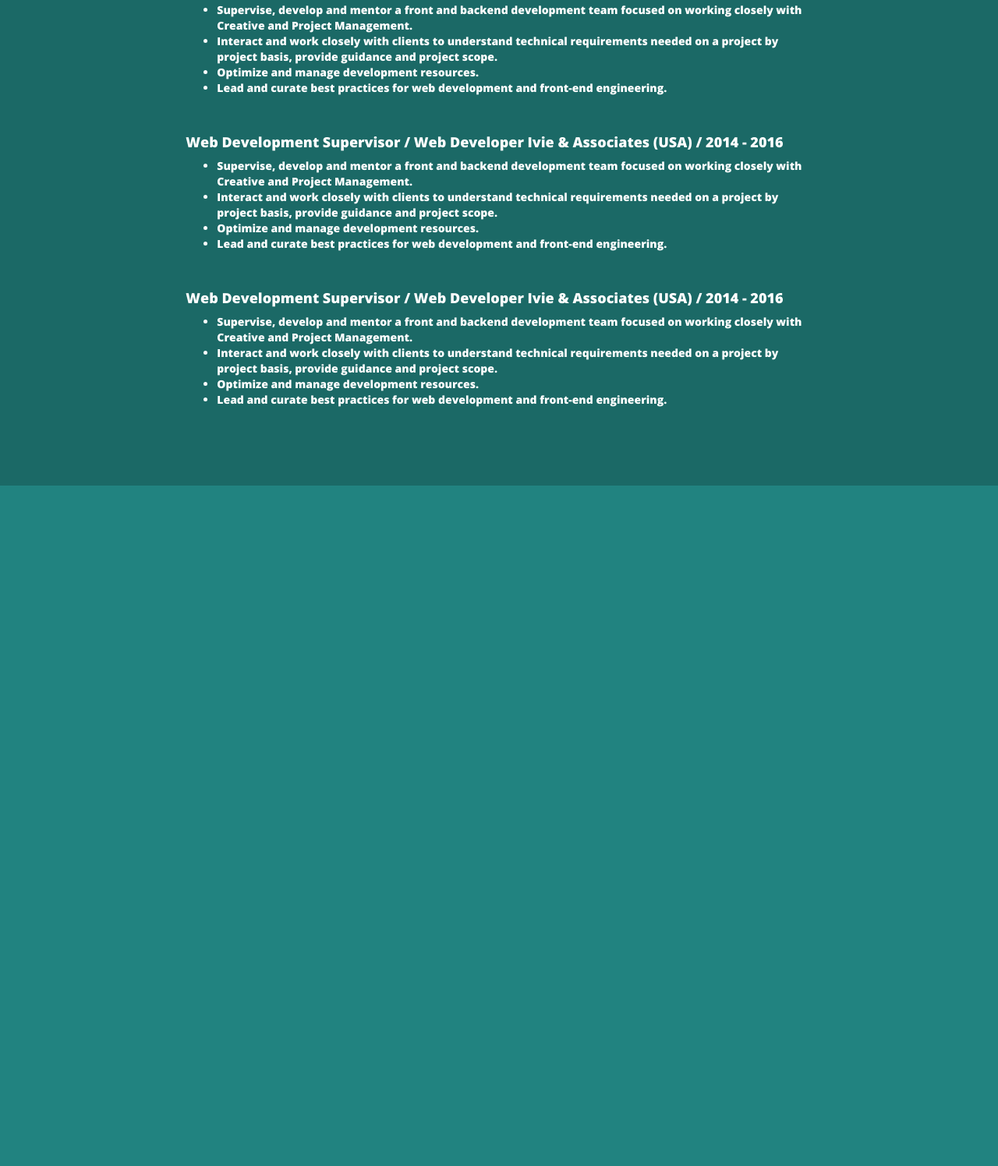
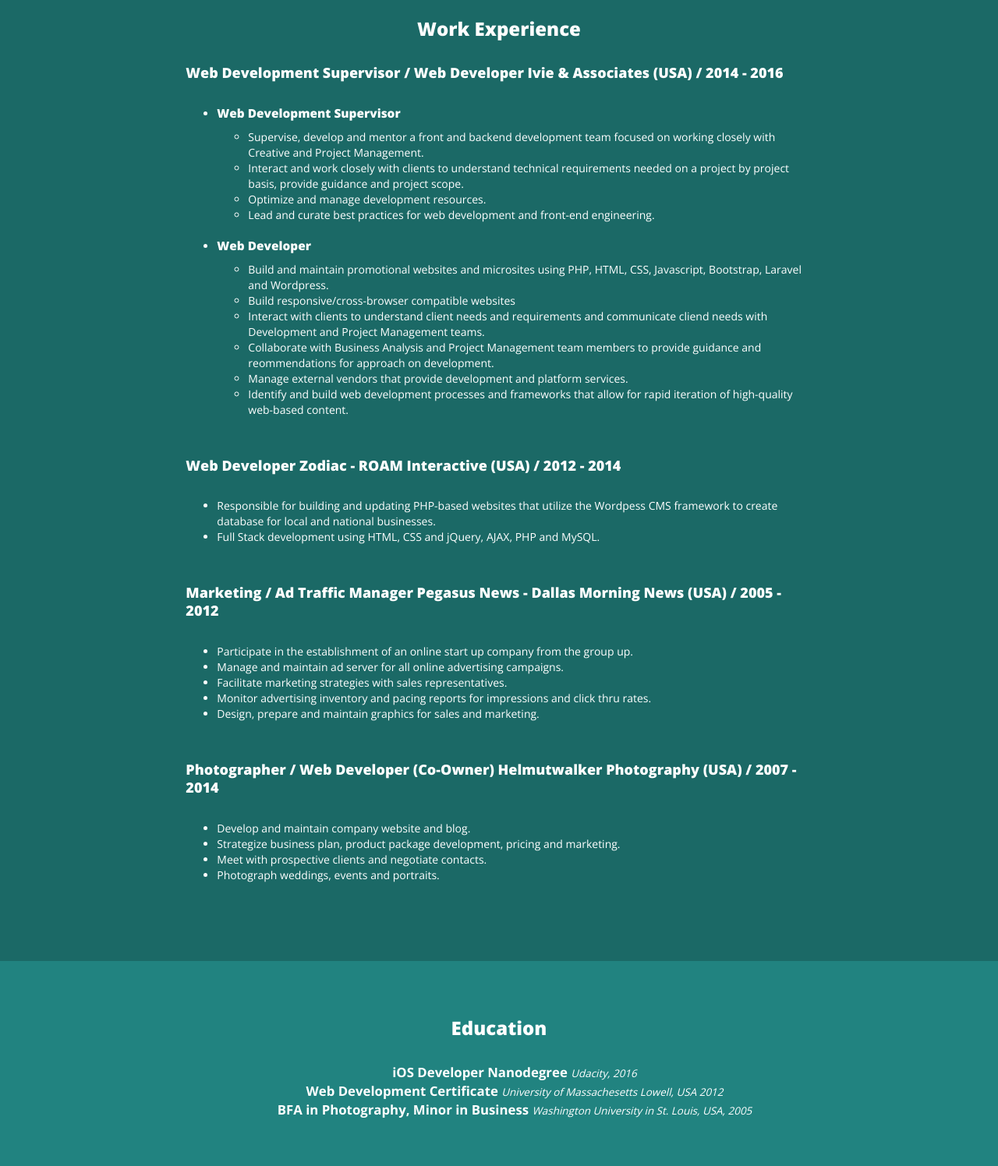
Before and after one commit to orchidGem/portfolio_site, a website: page dev.html in a window 1280 px wide. Shown: the part 1067-2563 px from the top of the page at 78% size. Before the commit the page ends 1690 px from the top, so only its background shows below. Drawn offline with nearby package versions, Linux system fonts and the light colour scheme.

Commit message:
add work experience info and education

```diff
--- a/dev.html
+++ b/dev.html
@@ -11,7 +11,7 @@
     <script src="https://cdnjs.cloudflare.com/ajax/libs/html5shiv/3.7.3/html5shiv.js"></script>
   <![endif]-->
 
-  <link href="https://fonts.googleapis.com/css?family=Open+Sans:800" rel="stylesheet">
+  <link href="https://fonts.googleapis.com/css?family=Open+Sans:300,400,700,800" rel="stylesheet">
   <link href="https://maxcdn.bootstrapcdn.com/bootstrap/3.3.7/css/bootstrap.min.css" rel="stylesheet">
   <link href="style.css" rel="stylesheet">
 
@@ -88,7 +88,6 @@
           <li id="bootstrap">Bootstrap</li>
           <li id="ajax">AJAX</li>
           <li id="git">Git</li>
-          <li id="photoshop">Photoshop</li>
           <li id="ruby">Ruby</li>
           <li id="ror">Ruby on Rails</li>
           <li id="ionic">Ionic</li>
@@ -105,32 +104,63 @@
         <h3>Work Experience</h3>
         <h4 class="text-left">Web Development Supervisor / Web Developer <span>Ivie & Associates (USA) / 2014 - 2016</h4>
         <ul class="text-left">
-          <li>Supervise, develop and mentor a front and back­end development team focused on
-  working closely with Creative and Project Management.</li>
-          <li>Interact and work closely with clients to understand technical requirements needed on a
-  project by project basis, provide guidance and project scope.</li>
-          <li>Optimize and manage development resources.</li>
-          <li>Lead and curate best practices for web development and front-­end engineering.</li>
+          <li><h5>Web Development Supervisor</h5>
+            <ul>
+              <li>Supervise, develop and mentor a front and back­end development team focused on
+      working closely with Creative and Project Management.</li>
+              <li>Interact and work closely with clients to understand technical requirements needed on a
+      project by project basis, provide guidance and project scope.</li>
+              <li>Optimize and manage development resources.</li>
+              <li>Lead and curate best practices for web development and front-­end engineering.</li>
+            </ul>
+          </li>
+          <li><h5>Web Developer</h5>
+            <ul>
+              <li>Build and maintain promotional websites and microsites using PHP, HTML, CSS, Javascript, Bootstrap, Laravel and Wordpress.</li>
+              <li>Build responsive/cross-browser compatible websites</li>
+              <li>Interact with clients to understand client needs and requirements and communicate cliend needs with Development and Project Management teams.</li>
+              <li>Collaborate with Business Analysis and Project Management team members to provide guidance and reommendations for approach on development.</li>
+              <li>Manage external vendors that provide development and platform services.</li>
+              <li>Identify and build web development processes and frameworks that allow for rapid iteration of high-quality web-based content.</li>
+            </ul>
+          </li>
+
         </ul>
 
-        <h4 class="text-left">Web Development Supervisor / Web Developer <span>Ivie & Associates (USA) / 2014 - 2016</h4>
+        <h4 class="text-left">Web Developer Zodiac - ROAM Interactive (USA) / 2012 - 2014</h4>
         <ul class="text-left">
-          <li>Supervise, develop and mentor a front and back­end development team focused on
-        working closely with Creative and Project Management.</li>
-          <li>Interact and work closely with clients to understand technical requirements needed on a
-        project by project basis, provide guidance and project scope.</li>
-          <li>Optimize and manage development resources.</li>
-          <li>Lead and curate best practices for web development and front-­end engineering.</li>
+          <li>Responsible for building and updating PHP-based websites that utilize the Wordpess CMS framework to create database for local and national businesses.
+          </li>
+          <li>Full Stack development using HTML, CSS and jQuery, AJAX, PHP and MySQL.</li>
         </ul>
 
-        <h4 class="text-left">Web Development Supervisor / Web Developer <span>Ivie & Associates (USA) / 2014 - 2016</h4>
+        <h4 class="text-left">Marketing / Ad Traffic Manager Pegasus News - Dallas Morning News (USA) / 2005 - 2012</h4>
         <ul class="text-left">
-          <li>Supervise, develop and mentor a front and back­end development team focused on
-  working closely with Creative and Project Management.</li>
-          <li>Interact and work closely with clients to understand technical requirements needed on a
-  project by project basis, provide guidance and project scope.</li>
-          <li>Optimize and manage development resources.</li>
-          <li>Lead and curate best practices for web development and front-­end engineering.</li>
+          <li>Participate in the establishment of an online start up company from the group up.</li>
+          <li>Manage and maintain ad server for all online advertising campaigns.</li>
+          <li>Facilitate marketing strategies with sales representatives.</li>
+          <li>Monitor advertising inventory and pacing reports for impressions and click thru rates.</li>
+          <li>Design, prepare and maintain graphics for sales and marketing.</li>
+        </ul>
+
+        <h4 class="text-left">Photographer / Web Developer (Co-Owner) Helmutwalker Photography (USA) / 2007 - 2014</h4>
+        <ul class="text-left">
+          <li>Develop and maintain company website and blog.</li>
+          <li>Strategize business plan, product package development, pricing and marketing.
+          <li>Meet with prospective clients and negotiate contacts.</li>
+          <li>Photograph weddings, events and portraits.</li>
+        </ul>
+
+      </div>
+    </section>
+
+    <section id="education" class="container-fluid text-center">
+      <div class="col-md-8 col-md-offset-2">
+        <h3>Education</h3>
+        <ul>
+          <li>iOS Developer Nanodegree <span>Udacity, 2016</span></li>
+          <li>Web Development Certificate <span>University of Massachesetts Lowell, USA 2012</span></li>
+          <li>BFA in Photography, Minor in Business <span>Washington University in St. Louis, USA, 2005</span></li>
         </ul>
 
       </div>
--- a/resources/sass/style.scss
+++ b/resources/sass/style.scss
@@ -42,6 +42,11 @@
 a.dark {
   color: $primary_color;
 }
+h1, h2, h3, h4, h5 {
+  margin-bottom: 30px;
+  font-weight: 800;
+  line-height: 1.3em;
+}
 h1 {
   font-size: 4em;
   letter-spacing: -3px;
@@ -49,6 +54,10 @@
 }
 h2 {
   font-size: 2.8em;
+}
+h5 {
+  font-size: 1.1em;
+  margin-bottom: 10px;
 }
 section {
   padding: 50px;
@@ -85,6 +94,7 @@
       border-radius: 5px;
       background: transparent;
       transition: all 0.5s;
+      font-weight: 700;
       &.built-with {
         background: #942969;
         transition: all 0.5s;
@@ -124,6 +134,9 @@
     background: #1b6966;
     ul {
       margin-bottom: 50px;
+      ul {
+        margin-bottom: 20px;
+      }
     }
   }
 }
@@ -138,3 +151,18 @@
     left: 10px;
   }
 }
+
+#education {
+  ul {
+    list-style: none;
+  }
+  li {
+    font-weight: 700;
+    font-size: 1.2em;
+    span {
+      font-size: 0.8em;
+      font-style: italic;
+      font-weight: normal;
+    }
+  }
+}
```
Also changed, not shown: index.html (+1 -1 lines), style.css.
